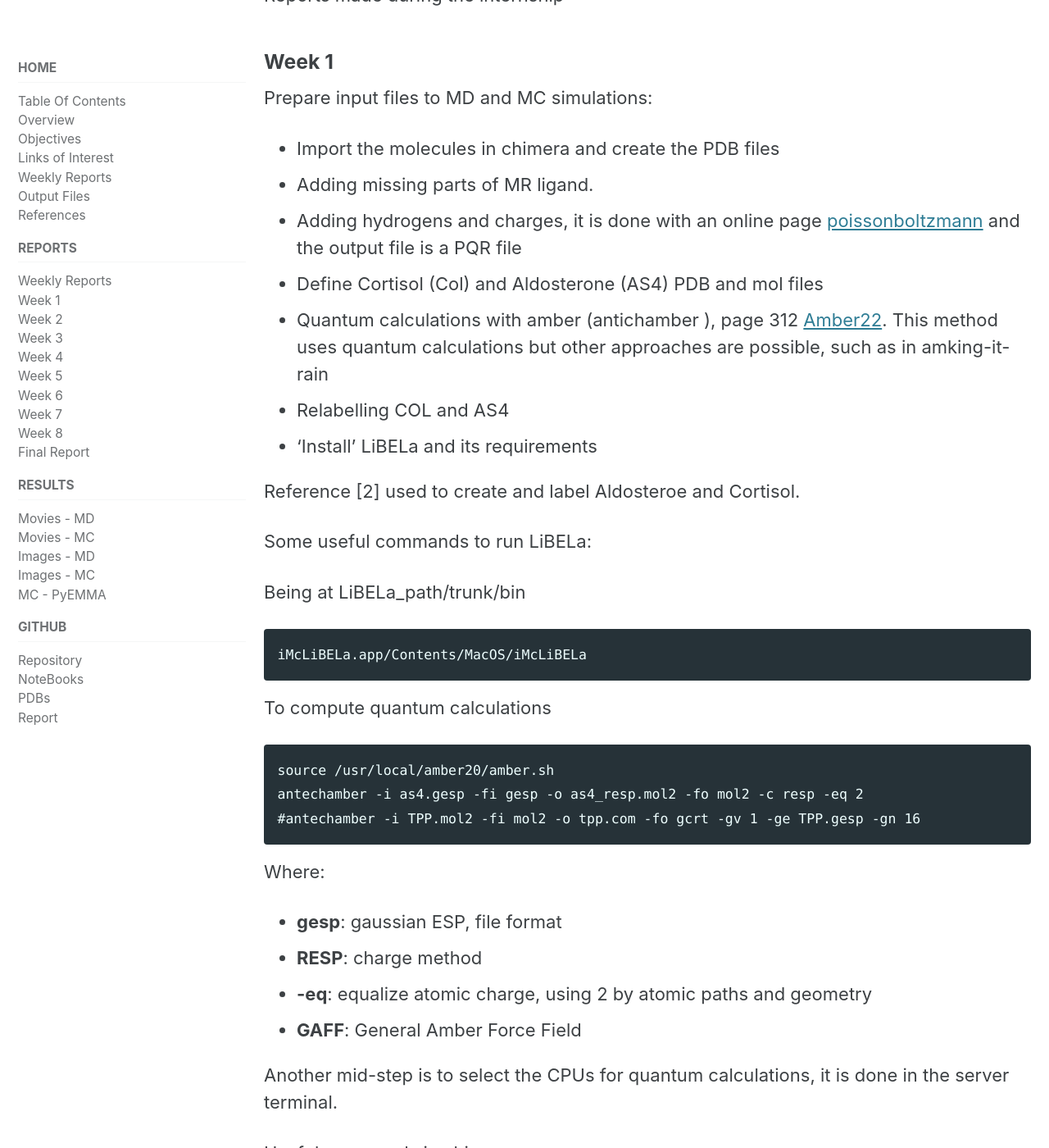
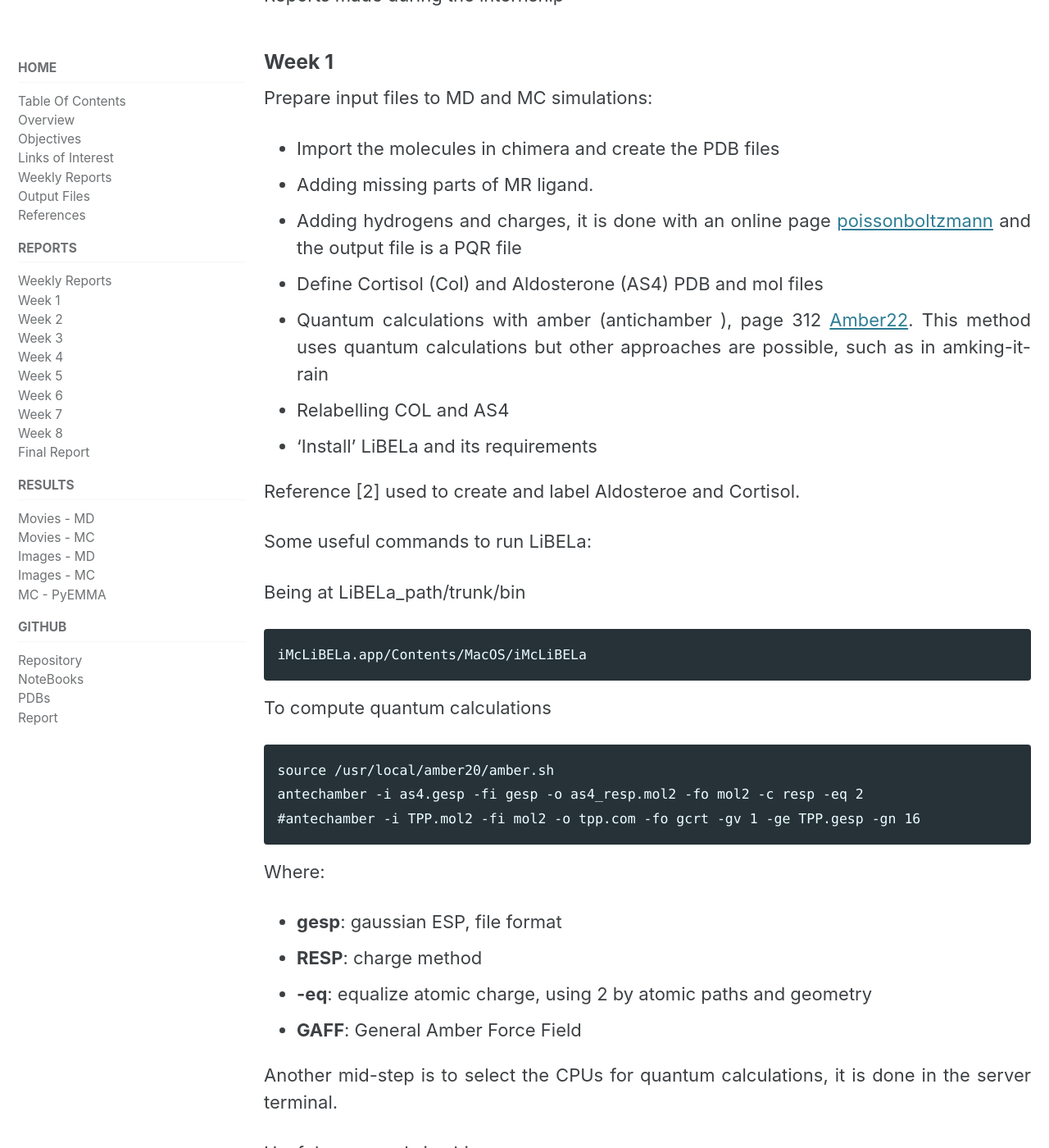
Before and after one commit to saguileran/MD-SCPI, a Jekyll site: the page built from reports.md, in a window 1280 px wide and 1400 px high, scrolled down 300 px. Shown: the whole window at 82% size. Built offline with Jekyll 4.4.1, drawn with Linux system fonts in a browser that asks for light colours; cached includes are drawn as plain includes.

Commit message:
Update main.scss

```diff
--- a/assets/css/main.scss
+++ b/assets/css/main.scss
@@ -8,7 +8,9 @@ search: false
 @import "minimal-mistakes/skins/{{ site.minimal_mistakes_skin | default: 'default' }}"; // skin
 @import "minimal-mistakes"; // main partials
 
-
+.page__content {
+	text-align: justify;
+  }
 
 #toc_container {
     background: #f9f9f9 none repeat scroll 0 0;
```
